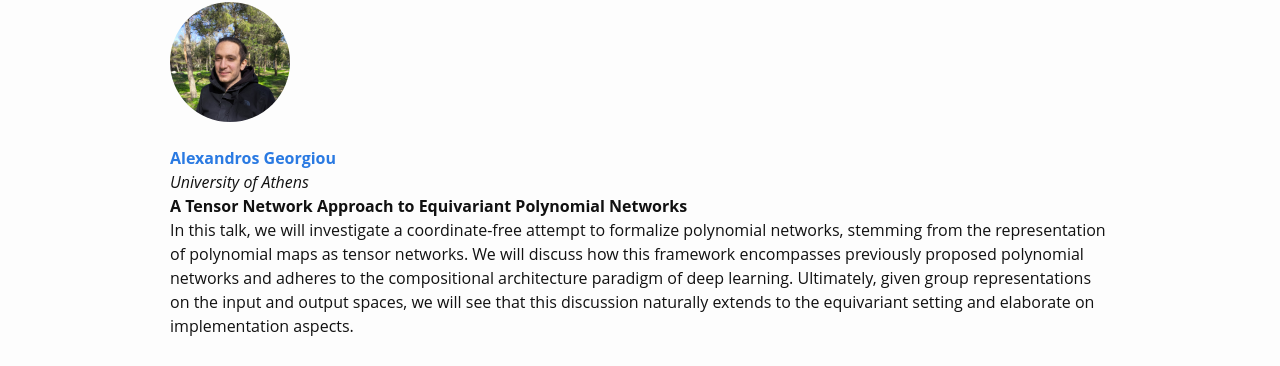
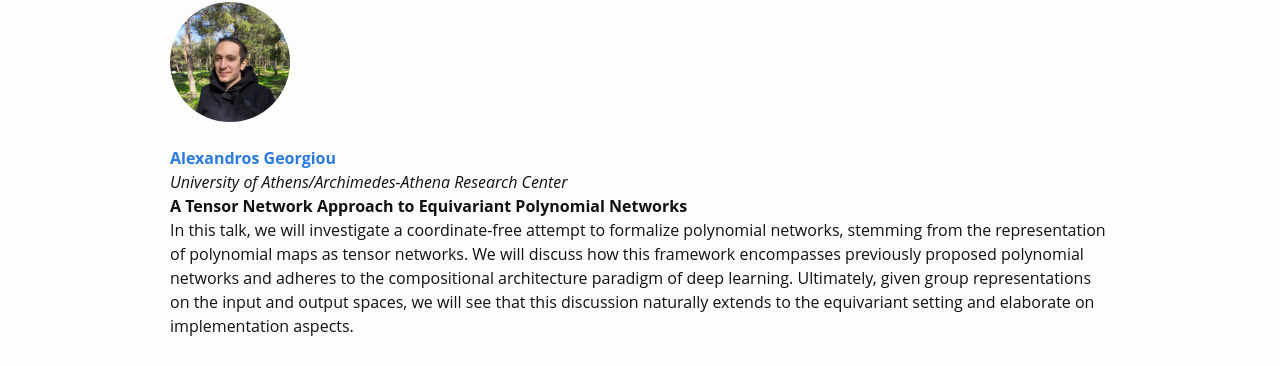
Before and after one commit to april-tools/colorai, a Jekyll site: the page built from speakers.md, in a window 1280 px wide. Shown: the part 1397-1763 px from the top of the page. Built offline with Jekyll 4.4.1, drawn with Linux system fonts in a browser that asks for light colours; some web fonts are replaced.

Commit message:
Update Alexandros' affiliation

```diff
--- a/speakers.md
+++ b/speakers.md
@@ -34,7 +34,7 @@ nav: true
         <div class="speaker-name">
         <b><a href="http://users.uoa.gr/~yannisp/">Alexandros Georgiou</a></b></div>
         <div class="speaker-uni">
-        <i>University of Athens</i>
+        <i>University of Athens/Archimedes-Athena Research Center</i>
         </div>
         <div class="speaker-title"><b>A Tensor Network Approach to Equivariant Polynomial Networks</b></div>
         <div class="speaker-abstract">In this talk, we will investigate a coordinate-free attempt to formalize polynomial networks, stemming from the representation of polynomial maps as tensor networks. We will discuss how this framework encompasses previously proposed polynomial networks and adheres to the compositional architecture paradigm of deep learning. Ultimately, given group representations on the input and output spaces, we will see that this discussion naturally extends to the equivariant setting and elaborate on implementation aspects.</div>
```
